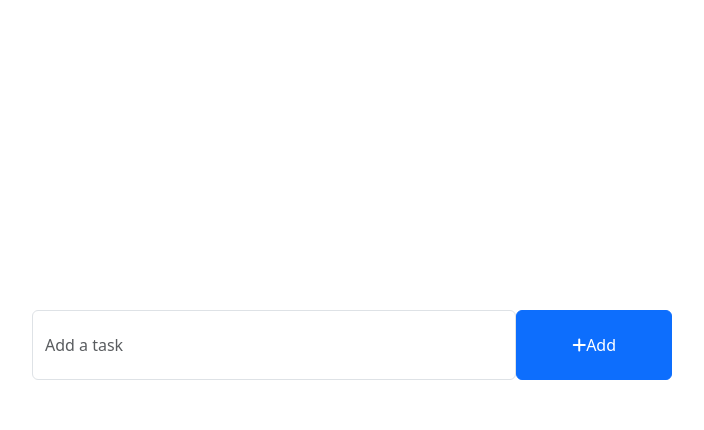
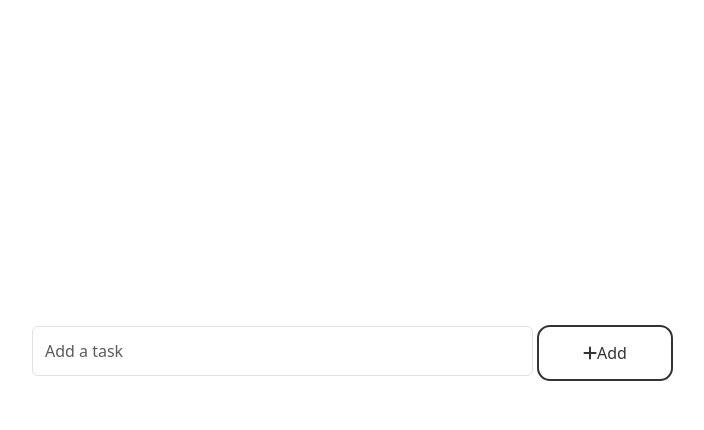
Before and after one commit to ItsJustKiri/todo_main, a Django app: template todo_main/templates/home.html in a window 1280 px wide. Shown: the part 370-800 px from the top of the page, without its empty margins (38-742 px from the left). Run offline with Django 5.2, Linux system fonts and the light colour scheme; the template is opened without the code that fills it, so the values that code supplies are empty.

Commit message:
Se agregaron efectos visuales con Css

```diff
--- /dev/null
+++ b/todo_main/templates/Styles.css
@@ -0,0 +1,72 @@
+body{
+    background-color: #FFF;
+}
+/* button */
+.btn-add {
+    margin-left: 5px;
+    padding: 15px 40px;
+    border: #333;
+    outline: auto;
+    color: #333;
+    cursor: pointer;
+    position: relative;
+    z-index: 0;
+    border-radius: 12px;
+}
+.btn-add::after {
+    content: "";
+    z-index: -1;
+    position: absolute;
+    width: 100%;
+    height: 100%;
+    background-color: #FFF;
+    left: 0;
+    top: 0;
+    border-radius: 10px;
+}
+  /* glow */
+.btn-add::before {
+    content: "";
+    background: linear-gradient(
+        45deg,
+        /*#FF0000,#FF7300,#FFFB00,#48FF00,*/
+        #00FFD5, #4362ff,#003cff, #0066ff
+    );
+    position: absolute;
+    top: -2px;
+    left: -2px;
+    z-index: -1;
+    width: 100%;
+    height: 100%;
+    filter: blur(8px);
+    animation: glowing 20s linear infinite;
+    transition: opacity .3s ease-in-out;
+    border-radius: 10px;
+    opacity: 0;
+}
+
+@keyframes glowing {
+    0% {background-position: 0 0;}
+    50% {background-position: 400% 0;}
+    100% {background-position: 0 0;}
+}
+
+  /* hover */
+.btn-add:hover::before {
+    opacity: 1;
+}
+
+.btn-add:active:after {
+    background: transparent;
+}
+
+.btn-add:active {
+    color: #000;
+    font-weight: bold;
+}
+
+.form-control{
+    width: 100%;
+    height: 50px;
+    position: relative;
+}
--- a/todo_main/templates/home.html
+++ b/todo_main/templates/home.html
@@ -6,6 +6,7 @@
     <title>TODO LIST - Home</title>
     <!-- Bootstrap -->
     <link rel="stylesheet" href="https://cdn.jsdelivr.net/npm/bootstrap@5.3.3/dist/css/bootstrap.min.css">
+    <link rel="stylesheet" href="Styles.css">
     <script src="https://cdn.jsdelivr.net/npm/bootstrap@5.3.3/dist/js/bootstrap.bundle.min.js"></script>
     <!-- Font Awesome Icons -->
     <link rel="stylesheet" href="https://cdnjs.cloudflare.com/ajax/libs/font-awesome/6.7.2/css/all.min.css">
@@ -30,7 +31,7 @@
                         {{ task.task }}
                         <span style="position: relative; float: right;">
                             <a href="{% url 'task_done' task.id %}" class="btn btn-success"><i class="fa fa-check"></i>Mark as Done</a>
-                            <a href="" class="btn btn-danger"><i class="fa fa-trash"></i></a>
+                            <a href="{% url 'delete_task' task.id %}" class="btn btn-danger"><i class="fa fa-trash"></i></a>
                             <a href="{% url 'edit_task' task.id %}" class="btn btn-primary"><i class="fa fa-pencil"></i></a>
                         </span>
                     </div>
@@ -45,7 +46,7 @@
                         <div class="card-body">
                             {{task.task}}
                             <span style="position: relative; float: right;">
-                                <a href="{% url 'task_undone' task.id%}" class="btn btn-warning"><i class="fa fa-check">Mark as Undone</i></a>
+                                <a href="{% url 'task_undone' task.id%}" class="btn btn-warning"><i class="fa fa-check"></i>Mark as Undone</a>
                             </span>
                         </div>
                     </div>
@@ -60,7 +61,7 @@
                     <div class="form-group">
                         <span style="display: flex;">
                             <input type="text" name="task" class="form-control" placeholder="Add a task">
-                            <button type="submit" class="btn btn-primary" style="width: 200px;"><i class="fa fa-plus"></i>Add</button>
+                            <button type="submit" class="btn-add" style="width: 150px;"><i class="fa fa-plus"></i>Add</button>
                         </span>
                     </div>
                 </form>
--- a/todo_main/todo/urls.py
+++ b/todo_main/todo/urls.py
@@ -1,10 +1,11 @@
 from django.urls import path
-from .views import home, add_task, task_done, task_undone, edit_task
+from .views import home, add_task, task_done, task_undone, edit_task, delete_task
 
 urlpatterns = [
     path('', home, name='home'),
     path('add_task/', add_task, name="add_task"),
     path('task_done/<int:id>/', task_done, name='task_done'),
     path('task_undone/<int:id>/', task_undone, name='task_undone'),
-    path('edit_task/<int:id>/', edit_task, name='edit_task')
+    path('edit_task/<int:id>/', edit_task, name='edit_task'),
+    path('delete/<int:id>/', delete_task, name='delete_task'),
 ]
--- a/todo_main/todo/views.py
+++ b/todo_main/todo/views.py
@@ -44,3 +44,9 @@ def edit_task(request, id):
             'get_task': get_task,
         }
         return render(request, 'edit_task.html', context)
+
+def delete_task(request, id):
+    task = get_object_or_404(Task, id=id)
+    task.delete()
+
+    return redirect('home')
```
Also changed, not shown: todo_main/templates/index.html (added, +13 -0 lines).
